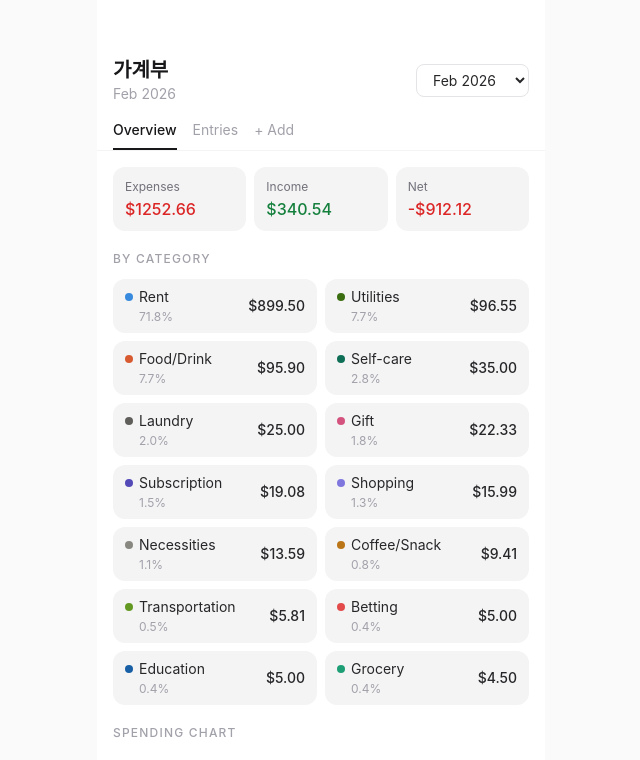
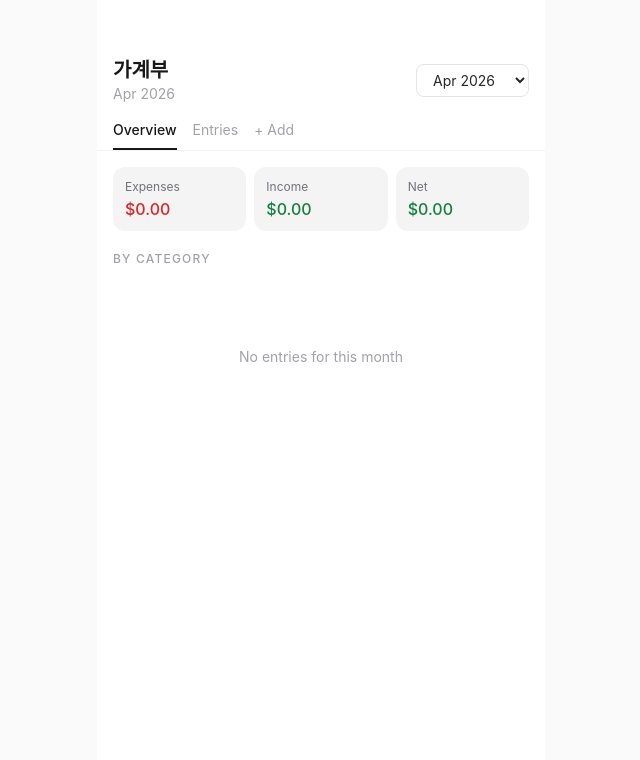
Before and after one commit to suheum-heo/moneymap, a Next.js app: page / in a window 1280 px wide. Shown: the top 760 px of the page, without its empty margins (319-959 px from the left). Built offline with nearby package versions, Linux system fonts and the light colour scheme.

Commit message:
fix: default to current month, remove seed data

```diff
--- a/src/app/page.tsx
+++ b/src/app/page.tsx
@@ -20,7 +20,7 @@ type Tab = 'overview' | 'entries' | 'add'
 export default function Home() {
   const { entries, loaded, addEntry, deleteEntry } = useEntries()
   const [tab, setTab] = useState<Tab>('overview')
-  const [month, setMonth] = useState('2026-02')
+  const [month, setMonth] = useState(new Date().toISOString().slice(0, 7))
 
   const monthLabel = useMemo(() =>
     MONTHS.find(m => m.value === month)?.label || month, [month])
--- a/src/app/useEntries.ts
+++ b/src/app/useEntries.ts
@@ -11,7 +11,7 @@ export function useEntries() {
   useEffect(() => {
     try {
       const raw = localStorage.getItem(KEY)
-      setEntries(raw ? JSON.parse(raw) : SEED)
+      setEntries(raw ? JSON.parse(raw) : [])
     } catch {
       setEntries(SEED)
     }
```
